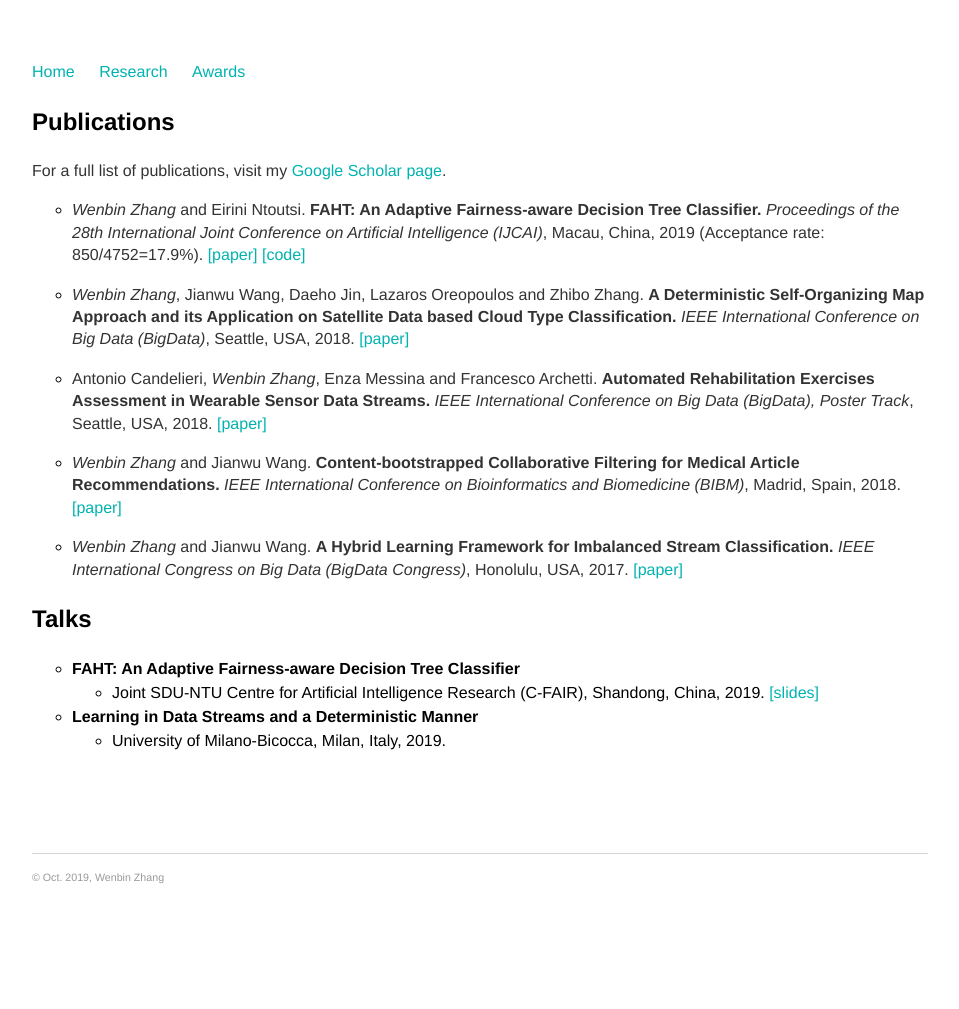
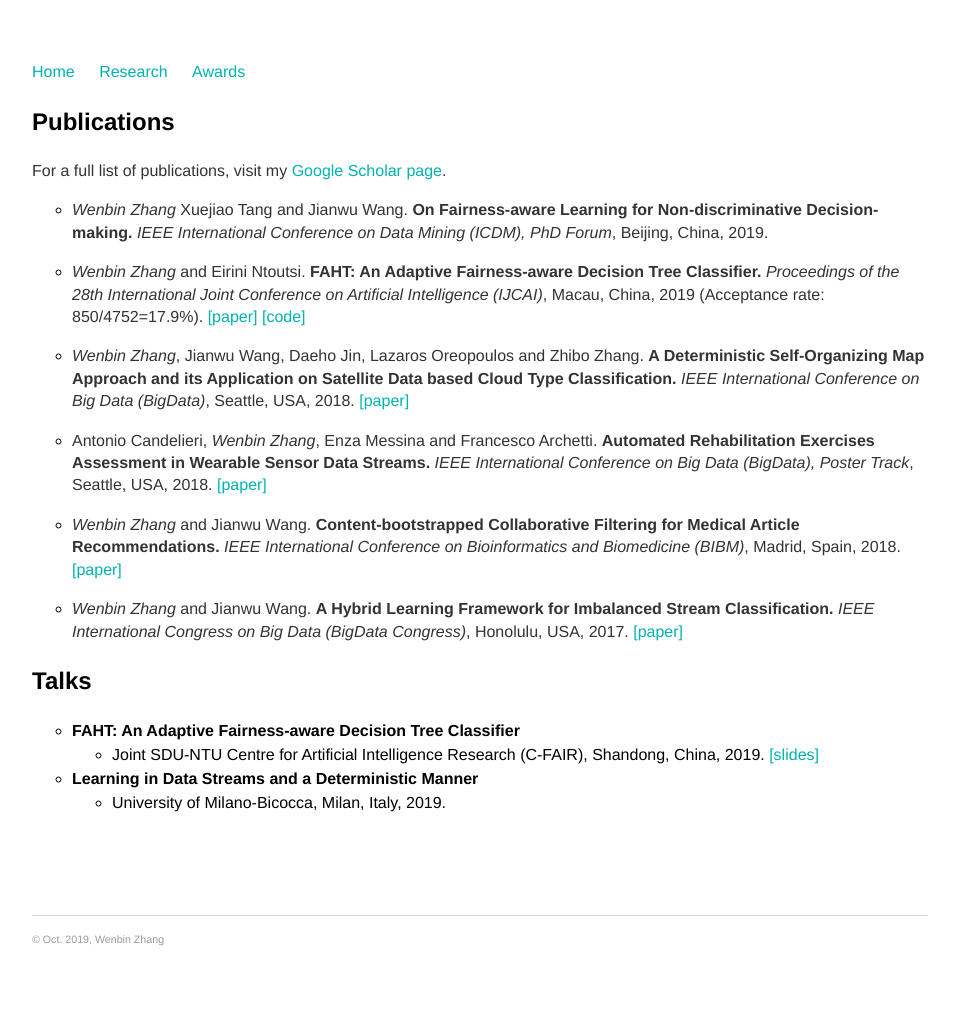
Before and after one commit to vanbanTruong/vanbanTruong.github.io, a Jekyll site: the page built from research.md, in a window 1280 px wide. Shown: the whole page, without its empty margins (160-1119 px from the left). Built offline with Jekyll 4.4.1, drawn with Linux system fonts in a browser that asks for light colours; before the commit the page ends 947 px from its top, so only the background shows below that.

Commit message:
Update research.md

```diff
--- a/research.md
+++ b/research.md
@@ -6,13 +6,14 @@ title: Research
 ### Publications
 For a full list of publications, visit my [Google Scholar page](https://scholar.google.com/citations?hl=en&user=M802p54AAAAJ).
 
+* *Wenbin Zhang* Xuejiao Tang and Jianwu Wang. **On Fairness-aware Learning for Non-discriminative Decision-making.** *IEEE International Conference on Data Mining (ICDM), PhD Forum*, Beijing, China, 2019.
+
 * *Wenbin Zhang* and Eirini Ntoutsi. **FAHT: An Adaptive Fairness-aware Decision Tree Classifier.** *Proceedings of the 28th International Joint Conference on Artificial Intelligence (IJCAI)*, Macau, China, 2019 (Acceptance rate: 850/4752=17.9%). [[paper]](/assets/IJCAI19.pdf) [[code]](https://github.com/vanbanTruong/FAHT)
 
 
 * *Wenbin Zhang*, Jianwu Wang, Daeho Jin, Lazaros Oreopoulos and Zhibo Zhang. **A Deterministic Self-Organizing Map Approach and its Application on Satellite Data based Cloud Type Classification.** *IEEE International Conference on Big Data (BigData)*, Seattle, USA, 2018. [[paper]](/assets/BigData18.pdf)
 
 * Antonio Candelieri, *Wenbin Zhang*, Enza Messina and Francesco Archetti. **Automated Rehabilitation Exercises Assessment in Wearable Sensor Data Streams.** *IEEE International Conference on Big Data (BigData), Poster Track*, Seattle, USA, 2018. [[paper]](/assets/BigData18P.pdf)
-
 
 * *Wenbin Zhang* and Jianwu Wang. **Content-bootstrapped Collaborative Filtering for Medical Article Recommendations.** *IEEE International Conference on Bioinformatics and Biomedicine (BIBM)*, Madrid, Spain, 2018. [[paper]](/assets/BIBM18.pdf)
 
```
